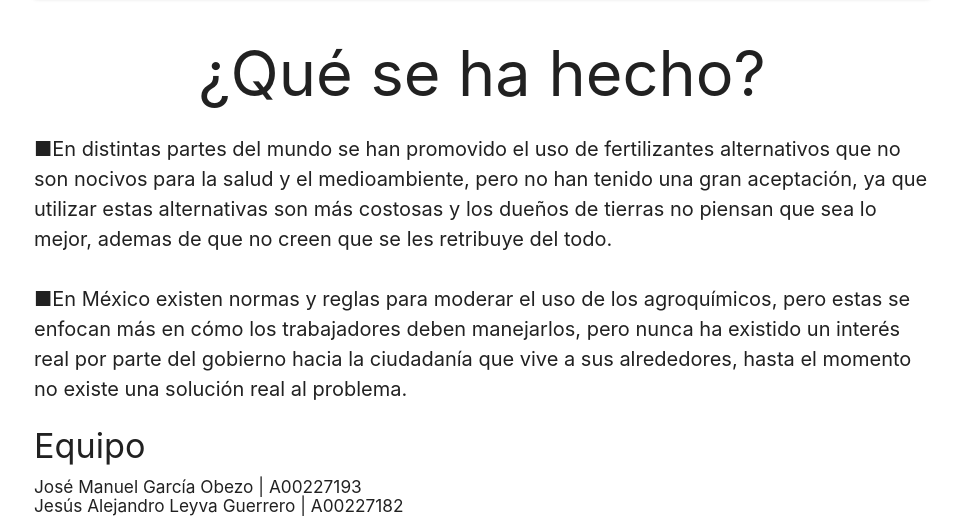
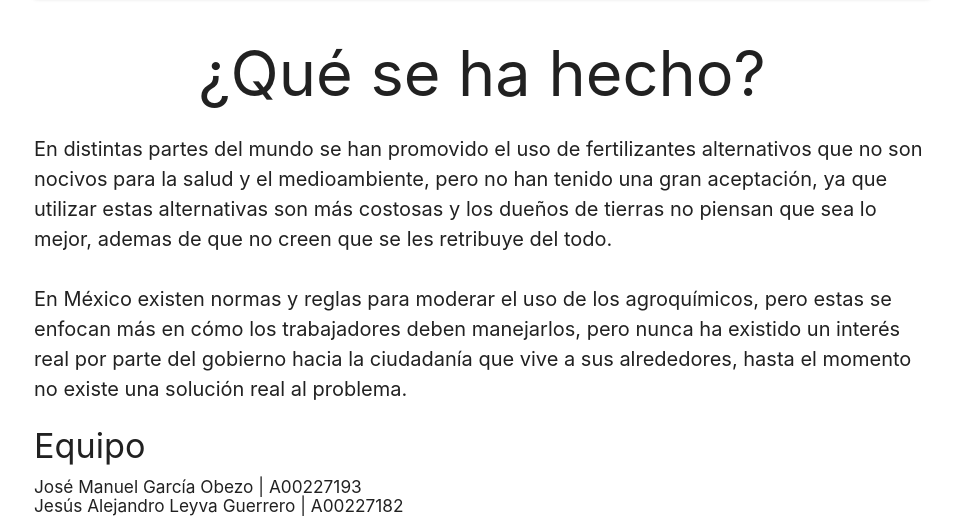
Before and after one commit to AlejandroLeyva20/Proyecto, a plain HTML site: page index.html in a window 1280 px wide. Shown: the part 1995-2523 px from the top of the page, without its empty margins (158-1121 px from the left). Drawn offline with nearby package versions, Linux system fonts and the light colour scheme.

Commit message:
Update index.html

```diff
--- a/index.html
+++ b/index.html
@@ -138,8 +138,8 @@
 
 								<h1 align="center">¿Qué se ha hecho?</h1>
 								<p  style="font-size:20px">
-									■En distintas partes del mundo se han promovido el uso de fertilizantes alternativos que no son nocivos para la salud y el medioambiente, pero no han tenido una gran aceptación, ya que utilizar estas alternativas son más costosas y los dueños de tierras no piensan que sea lo mejor, ademas de que no creen que se les retribuye del todo.
-<br><br>■En México existen normas y reglas para moderar el uso de los agroquímicos, pero estas se enfocan más en cómo los trabajadores deben manejarlos, pero nunca ha existido un interés real por parte del gobierno hacia la ciudadanía que vive a sus alrededores, hasta el momento no existe una solución real al problema.
+									En distintas partes del mundo se han promovido el uso de fertilizantes alternativos que no son nocivos para la salud y el medioambiente, pero no han tenido una gran aceptación, ya que utilizar estas alternativas son más costosas y los dueños de tierras no piensan que sea lo mejor, ademas de que no creen que se les retribuye del todo.
+<br><br>En México existen normas y reglas para moderar el uso de los agroquímicos, pero estas se enfocan más en cómo los trabajadores deben manejarlos, pero nunca ha existido un interés real por parte del gobierno hacia la ciudadanía que vive a sus alrededores, hasta el momento no existe una solución real al problema.
 	</p>
 
 
```
